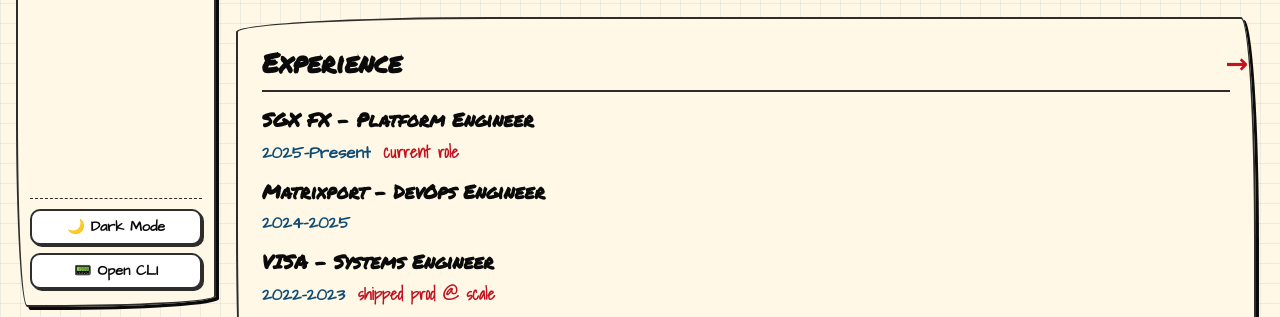
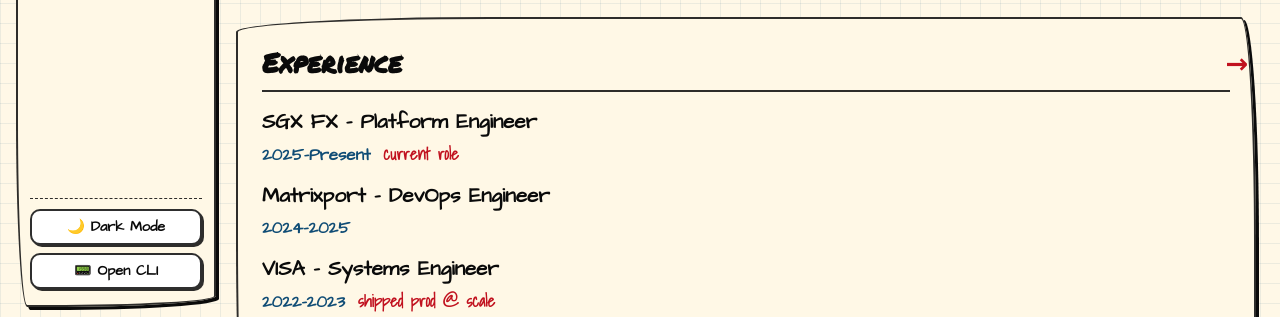
Before and after one commit to mookmookoolala/resume, a plain HTML site: page index.html in a window 1280 px wide. Shown: the part 477-794 px from the top of the page. Drawn offline with Linux system fonts and the light colour scheme; no server answers.

Commit message:
Update h3 font to Architects Daughter to display proper mixed case titles

```diff
--- a/css/style.css
+++ b/css/style.css
@@ -84,8 +84,9 @@
 
 h3 {
   margin: 12px 0 4px;
-  font-family: "Permanent Marker", cursive, sans-serif;
-  font-size: 1.2rem;
+  font-family: "Architects Daughter", cursive, sans-serif;
+  font-weight: bold;
+  font-size: 1.3rem;
   color: var(--ink);
 }
 
```
